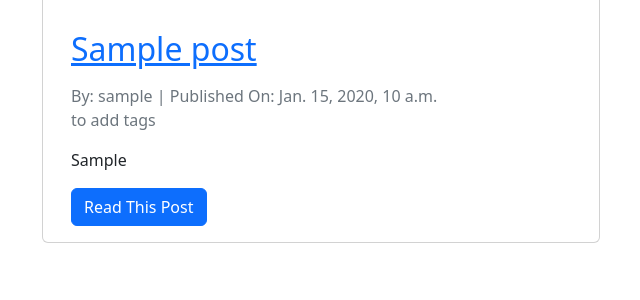
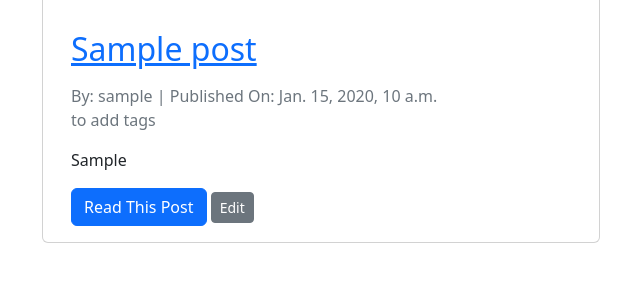
Before and after one commit to dantaylor28/the-food-blog, a Django app: page / in a window 1280 px wide. Shown: the part 203-503 px from the top of the page, without its empty margins (319-959 px from the left). Run offline with Django 3.2, Linux system fonts and the light colour scheme; tables that the repository leaves empty hold one stand-in row (values such as "Sample post").

Commit message:
Add edit button to index.html linking to edit_post.html

```diff
--- a/blog/urls.py
+++ b/blog/urls.py
@@ -6,5 +6,5 @@ urlpatterns = [
     path('', HomeView.as_view(), name='home'),
     path('<slug:slug>/', PostView.as_view(), name='post_view'),
     path('create/post/', AddView.as_view(), name='create_post'),
-    path('<slug:slug>/edit/', UpdatePostView.as_view(), name='edit_post'),
+    path('edit/<slug:slug>/', UpdatePostView.as_view(), name='edit_post'),
 ]
--- a/templates/index.html
+++ b/templates/index.html
@@ -27,6 +27,7 @@
                 </div>
                 <p class="card-text">{{ post.tag }}</p>
                 <a href="{% url 'post_view' post.slug %}" class="btn btn-primary">Read This Post</a>
+                <span><a href="{% url 'edit_post' post.slug %}" class="btn btn-secondary btn-sm">Edit</a></span>
             </div>
         </div>
         {% endfor %}
```
